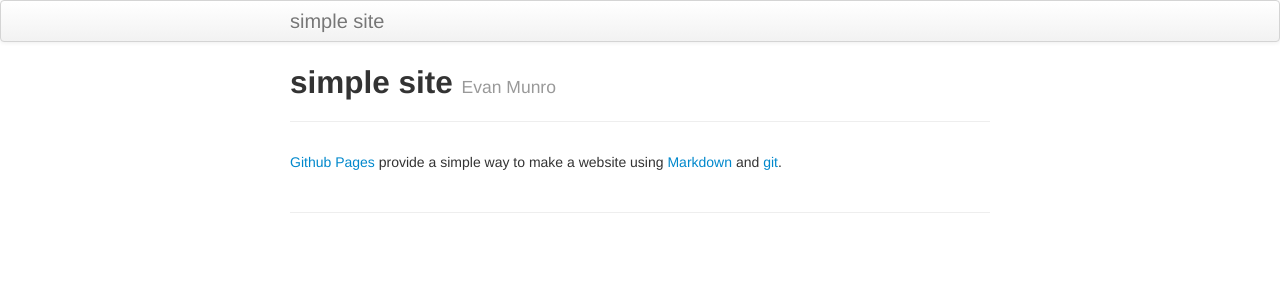
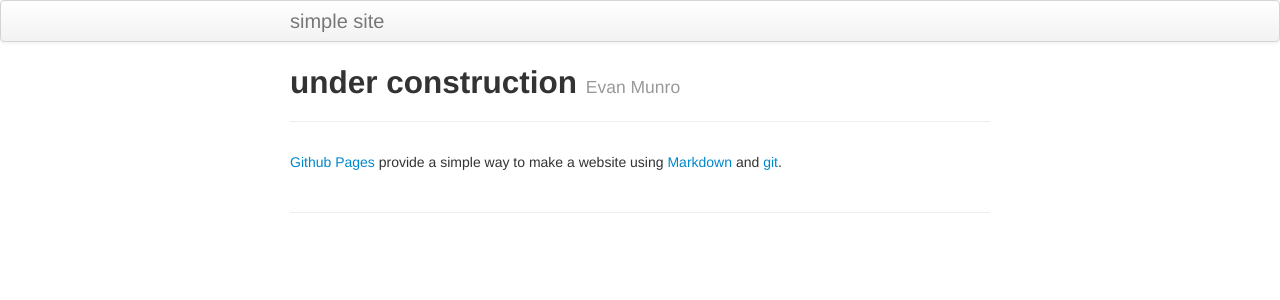
Before and after one commit to munroanna/annamunro.github.io, a Jekyll site: the page built from index.md, in a window 1280 px wide. Shown: the top 300 px of the page. Built offline with Jekyll 4.4.1, drawn with Linux system fonts in a browser that asks for light colours.

Commit message:
indicate under construction

```diff
--- a/index.md
+++ b/index.md
@@ -1,8 +1,8 @@
 ---
 layout: page
-title: simple site
+title: under construction
 tagline: Evan Munro
-description: Minimal tutorial on making a simple website with GitHub Pages
+description:
 ---
 
 [Github Pages](https://pages.github.com) provide a simple way to make a
```
